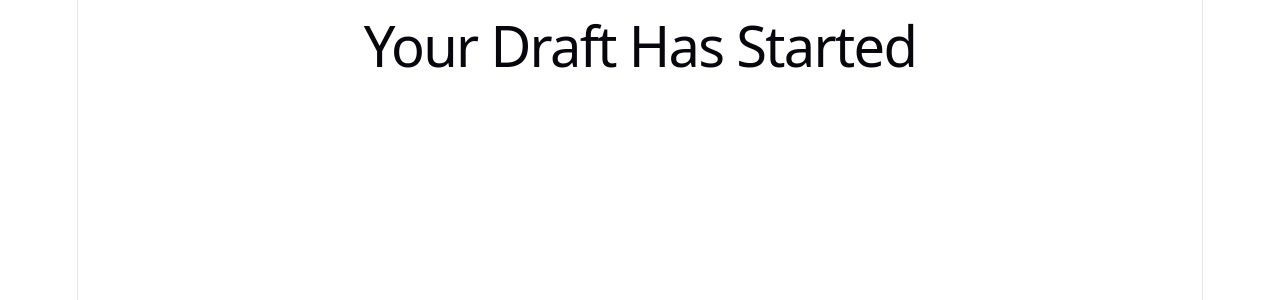
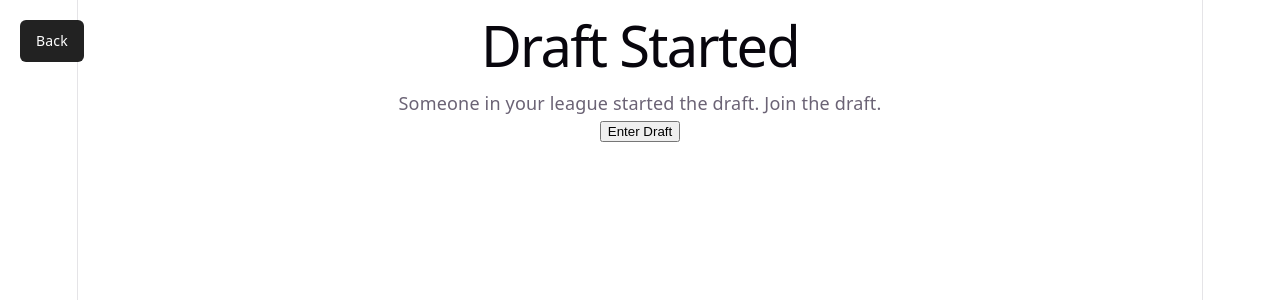
Before and after one commit to AidanZhou12/DownTheStretch, a React app in the folder Frontend/: page /enter in a window 1280 px wide. Shown: the top 300 px of the page. Built offline with nearby package versions, Linux system fonts and the light colour scheme; no server answers; the HTML template or start-up script is replaced by a standard one.

Commit message:
Navigate to draft page

```diff
--- a/Frontend/src/App.jsx
+++ b/Frontend/src/App.jsx
@@ -7,6 +7,7 @@ import JoinLeague from "./pages/Join";
 import UnreadyPage from "./pages/Unready";
 import ReadyPage from "./pages/Ready";
 import EnterPage from "./pages/Enter";
+import DraftPage from "./pages/Draft";
 
 function App() {
   return (
@@ -18,6 +19,7 @@ function App() {
       <Route path="/unready" element={<UnreadyPage />} />
       <Route path="/ready" element={<ReadyPage />} />
       <Route path="/enter" element={<EnterPage />} />
+      <Route path="/draft" element={<DraftPage />} />
     </Routes>
   )
 }
--- a/Frontend/src/pages/Draft.jsx
+++ b/Frontend/src/pages/Draft.jsx
@@ -0,0 +1,11 @@
+import { Link, useLocation, useNavigate } from 'react-router';
+import { useState } from 'react';
+import './pages.css';
+
+function DraftPage() {
+    return (
+        <h1>Draft Page</h1>
+    )
+}
+
+export default DraftPage;
--- a/Frontend/src/pages/Enter.jsx
+++ b/Frontend/src/pages/Enter.jsx
@@ -1,12 +1,26 @@
-import { Link } from 'react-router';
+import { Link, useLocation, useNavigate } from 'react-router';
 import { useState } from 'react';
-import { useNavigate } from 'react-router';
 import './pages.css';
 
 function EnterPage() {
+    const { state } = useLocation();
+    const navigate = useNavigate();
+    const [error, setError] = useState('');
+
     return (
-        <h1>Your Draft Has Started</h1>
-    )
+        <main>
+            <Link to="/" className="back-button">Back</Link>
+            <h1>Draft Started</h1>
+            <div className="enter-page">
+                <p>Someone in your league started the draft. Join the draft.</p>
+                <button onClick={async () => {
+                    setError('');
+                    navigate('/draft', { state: { teamName: state.teamName } });
+                }}>Enter Draft</button>
+                {error && <p className="error">{error}</p>}
+            </div>
+        </main>
+    );
 }
 
 export default EnterPage;
--- a/Frontend/src/pages/Ready.jsx
+++ b/Frontend/src/pages/Ready.jsx
@@ -19,7 +19,7 @@ function ReadyPage() {
                     try {
                         const leagueID = await getLeagueID(state.teamName);
                         await startDraft(leagueID);
-                        navigate('/enter', { state: { teamName: state.teamName } });
+                        navigate('/draft', { state: { teamName: state.teamName } });
                     }
                     catch (err) {
                         setError(err.message);
```
